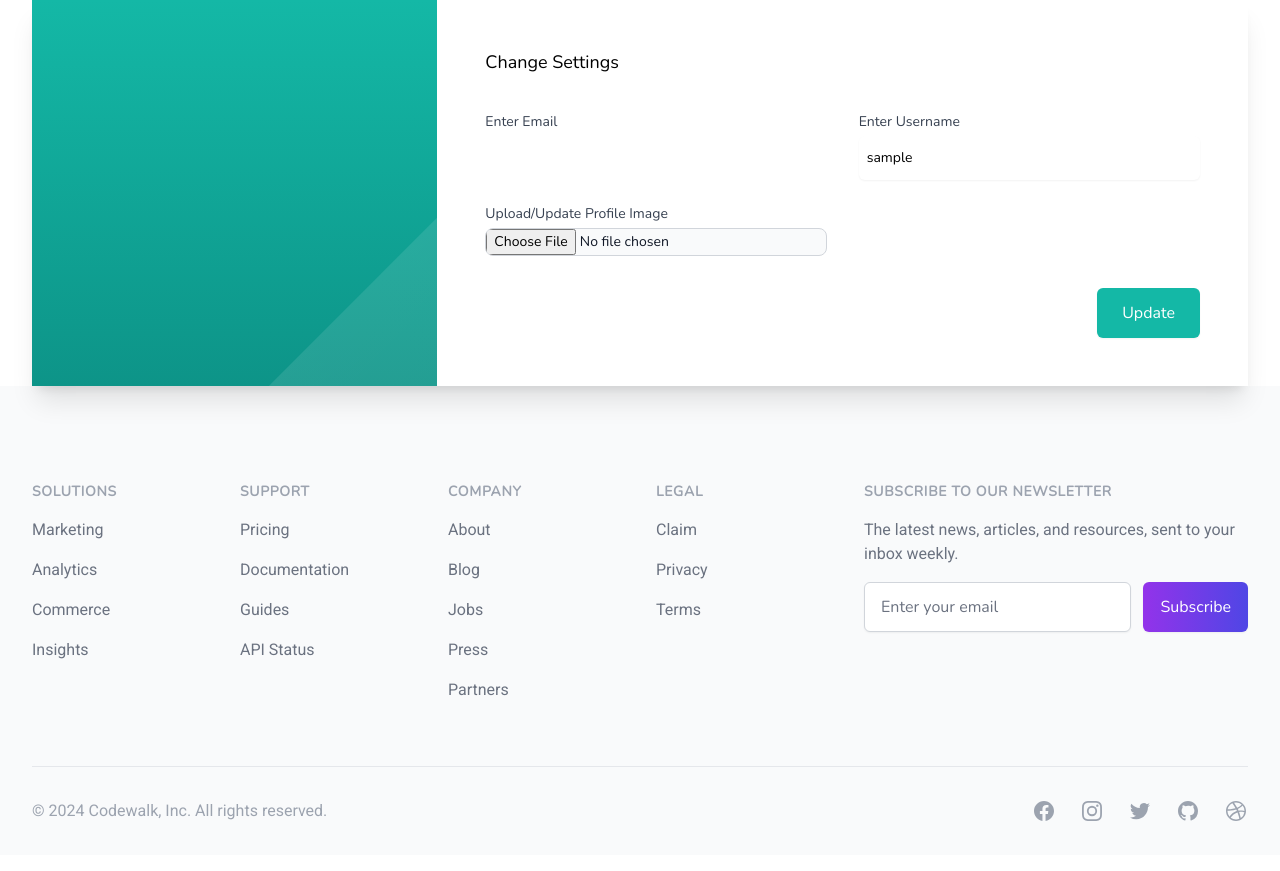
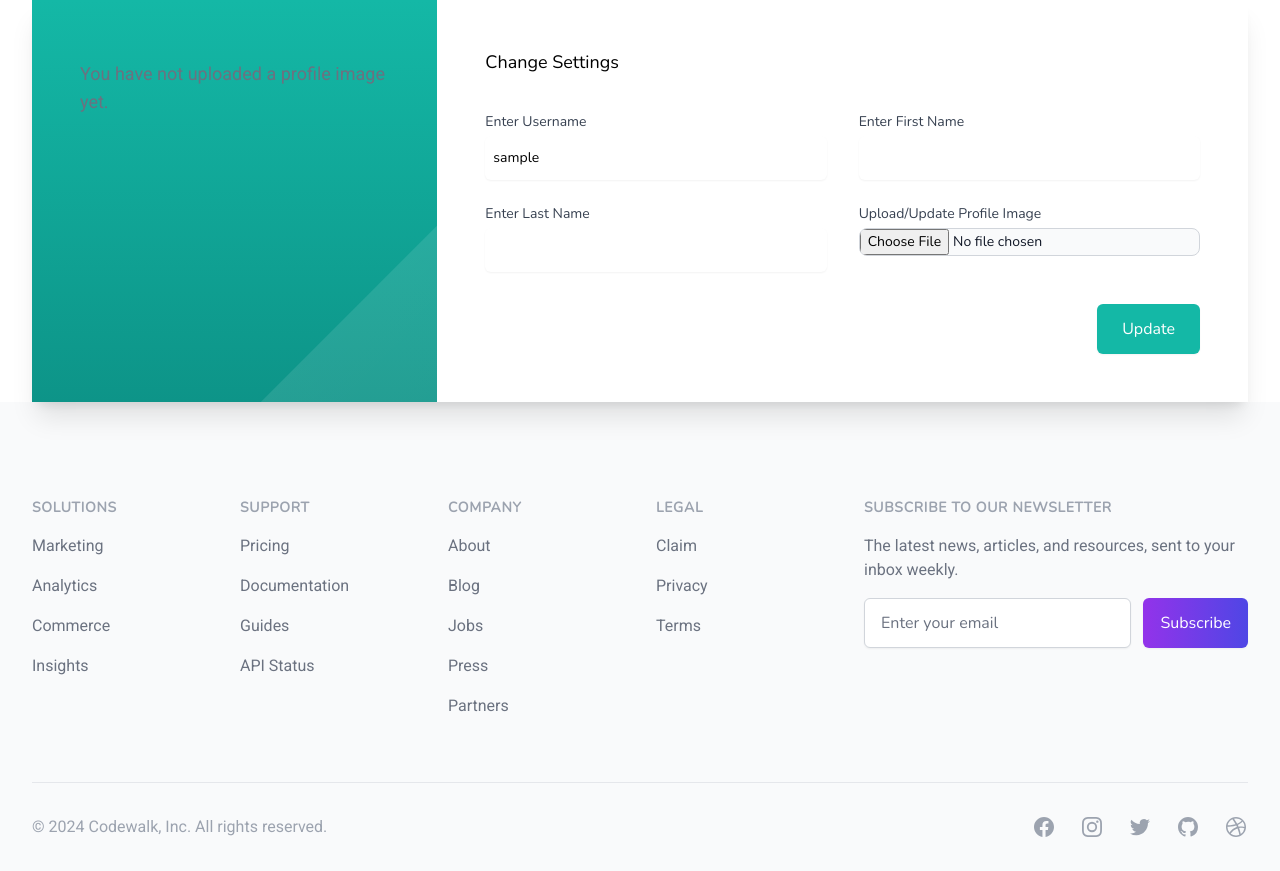
Before and after one commit to Apfirebolt/codewalk-my-blog-in-django, a Django app: page /update-account/ in a window 1280 px wide. Shown: the part 90-961 px from the top of the page. Before the commit the page ends 911 px from the top, so only its background shows below. Run offline with Django 3.2, Linux system fonts and the light colour scheme; the visitor is signed in with stand-in values (Sample User, id 1); data comes from the database, SQL or seed files in the repository; some libraries are stand-ins or nearby versions.

Commit message:
tested profile settings

```diff
--- a/blog/views.py
+++ b/blog/views.py
@@ -55,7 +55,6 @@ class UpdateAccountSettings(LoginRequiredMixin, UpdateView):
     model = CustomUser
     form_class = UpdateAccountSettings
     template_name = 'accounts/profile.html'
-    context_object_name = 'user'
 
     def get_object(self, queryset=None):
         return CustomUser.objects.get(id=self.request.user.id)
--- a/templates/accounts/profile.html
+++ b/templates/accounts/profile.html
@@ -16,7 +16,13 @@
               <!-- Contact information -->
               <div class="relative overflow-hidden py-10 px-6 bg-gradient-to-b from-teal-500 to-teal-600 sm:px-10 xl:p-12">
                 <!-- Decorative angle backgrounds -->
-
+                {% if user.profile_image %}
+                  <img src="{{ user.profile_image.url }}" class="w-96 my-2 h-64 rounded"  alt="{{ user.username }}'s Profile Image" class="mt-4">
+                {% else %}
+                  <p class="mt-4 text-lg text-gray-500 sm:mt-3">
+                      You have not uploaded a profile image yet.
+                  </p>
+                {% endif %}
                 <div class="hidden absolute top-0 right-0 bottom-0 w-1/2 pointer-events-none sm:block lg:hidden" aria-hidden="true">
                   <svg class="absolute inset-0 w-full h-full" width="359" height="339" viewBox="0 0 359 339" fill="none" preserveAspectRatio="xMidYMid slice" xmlns="http://www.w3.org/2000/svg">
                     <path d="M-161 382.107L546.107-325l707.103 707.107-707.103 707.103L-161 382.107z" fill="url(#linear2)" fill-opacity=".1" />
@@ -44,20 +50,26 @@
               <!-- Contact form -->
               <div class="py-10 px-6 sm:px-10 lg:col-span-2 xl:p-12">
                 <h3 class="text-lg font-medium text-warm-gray-900">Change Settings</h3>
-
                 <form action="" method="POST" enctype="multipart/form-data" class="mt-9 grid grid-cols-1 gap-y-6 sm:grid-cols-2 sm:gap-x-8">
                   {% csrf_token %}
 
                   <div>
-                      <label for="email" class="block text-sm font-medium text-gray-700">Enter Email</label>
+                      <label for="username" class="block text-sm font-medium text-gray-700">Enter Username</label>
                       <div class="mt-1">
-                          {{ form.email }}
+                          {{ form.username }}
+                      </div>
+                  </div>
+
+                  <div>
+                      <label for="firstName" class="block text-sm font-medium text-gray-700">Enter First Name</label>
+                      <div class="mt-1">
+                          {{ form.firstName }}
                       </div>
                   </div>
                   <div>
-                      <label for="username" class="block text-sm font-medium text-gray-700">Enter Username</label>
+                      <label for="lastName" class="block text-sm font-medium text-gray-700">Enter Last Name</label>
                       <div class="mt-1">
-                          {{ form.username }}
+                          {{ form.lastName }}
                       </div>
                   </div>
 
@@ -71,7 +83,7 @@
                   {% if form.errors %}
                       <ul>
                           {% for key,value in form.errors.items %}
-                              <li class="my-1 bg-red-700 text-white px-2 py-1 shadow-sm rounded">{{ value|escape }}</li>
+                              <li class="text-red-700">{{ value|escape }}</li>
                           {% endfor %}
                       </ul>
                   {% endif %}
@@ -81,7 +93,7 @@
                       Update
                     </button>
                   </div>
-                </form>
+              </form>
               </div>
             </div>
           </div>
```
